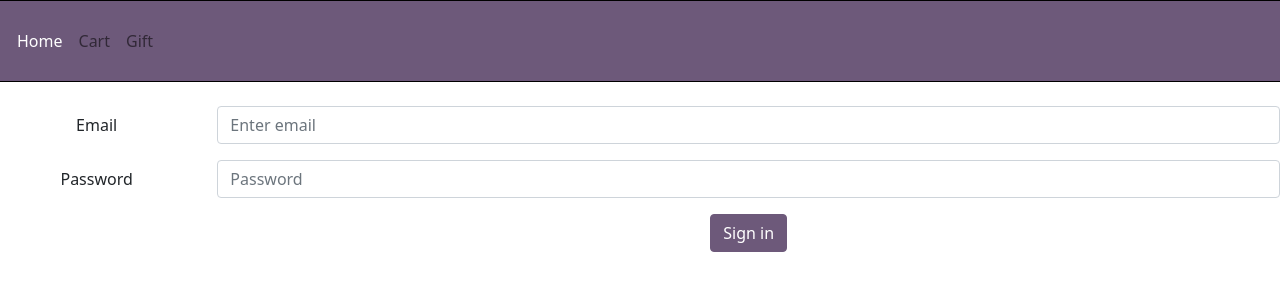
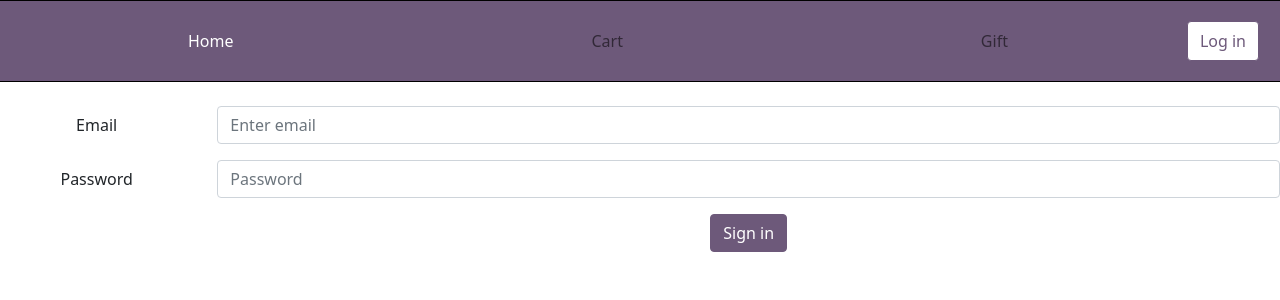
Before and after one commit to marulita18/portfolio-frontend, a React (Create React App) app: page /login in a window 1280 px wide. Shown: the top 300 px of the page. Built offline with nearby package versions, Linux system fonts and the light colour scheme.

Commit message:
added login/logout to navbar

```diff
--- a/src/App.js
+++ b/src/App.js
@@ -1,11 +1,21 @@
-import "./App.css";
+import { useEffect } from "react";
+import { useDispatch } from "react-redux";
 import { Switch, Route } from "react-router-dom";
+
+import { getUserWithStoredToken } from "./store/user/actions";
+
 import Homepage from "./pages/Homepage";
 import Navigation from "./components/navigation/index";
 import Login from "./pages/Login";
 import SignUp from "./pages/Signup";
+import "./App.css";
 
 function App() {
+  const dispatch = useDispatch();
+
+  useEffect(() => {
+    dispatch(getUserWithStoredToken());
+  }, [dispatch]);
   return (
     <div className="App">
       <Navigation />
--- /dev/null
+++ b/src/components/navigation/LoggedIn.js
@@ -0,0 +1,27 @@
+import React from "react";
+import { useDispatch, useSelector } from "react-redux";
+import { logOut } from "../../store/user/actions";
+import Button from "react-bootstrap/Button";
+import { selectUser } from "../../store/user/selector";
+import Nav from "react-bootstrap/Nav";
+
+export default function LoggedIn() {
+  const dispatch = useDispatch();
+  const user = useSelector(selectUser);
+
+  return (
+    <div className="d-flex align-items-center flex-wrap justify-content-right">
+      <Nav.Item>{user.name}</Nav.Item>
+      <Button
+        style={{
+          backgroundColor: "white",
+          color: "#6d597a",
+          borderColor: "#6d597a",
+        }}
+        onClick={() => dispatch(logOut())}
+      >
+        Logout
+      </Button>
+    </div>
+  );
+}
--- /dev/null
+++ b/src/components/navigation/LoggedOut.js
@@ -0,0 +1,20 @@
+import React from "react";
+import { Button } from "react-bootstrap";
+import { useHistory } from "react-router-dom";
+
+export default function LoggedOut() {
+  const history = useHistory();
+
+  return (
+    <Button
+      style={{
+        backgroundColor: "white",
+        color: "#6d597a",
+        borderColor: "#6d597a",
+      }}
+      onClick={() => history.push(`/login`)}
+    >
+      Log in
+    </Button>
+  );
+}
--- a/src/components/navigation/index.js
+++ b/src/components/navigation/index.js
@@ -1,24 +1,29 @@
 import React from "react";
 import Navbar from "react-bootstrap/Navbar";
 import { Nav } from "react-bootstrap";
+import LoggedIn from "./LoggedIn";
+import LoggedOut from "./LoggedOut";
+import { useSelector } from "react-redux";
+import { selectToken } from "../../store/user/selector";
 
 export default function Navigation() {
+  const token = useSelector(selectToken);
+  console.log(token, " show yourself token");
+  const loginLogout = token ? <LoggedIn /> : <LoggedOut />;
+
   return (
     <div>
       <Navbar
-        className="row justify-content-start"
+        className="row justify-content-around"
         style={{
           padding: "20px",
           border: "black, solid, 1px",
           backgroundColor: "#6d597a",
         }}
       >
-        <Nav
-          activeKey="/home"
-          onSelect={(selectedKey) => alert(`selected ${selectedKey}`)}
-        >
+        <Nav style={{ width: "100%" }} fill>
           <Nav.Item>
-            <Nav.Link style={{ color: "white" }} href="/home">
+            <Nav.Link style={{ color: "white" }} href="/">
               Home
             </Nav.Link>
           </Nav.Item>
@@ -28,6 +33,7 @@ export default function Navigation() {
           <Nav.Item>
             <Nav.Link eventKey="link-2">Gift</Nav.Link>
           </Nav.Item>
+          {loginLogout}
         </Nav>
       </Navbar>
       <br />
--- a/src/pages/Homepage.js
+++ b/src/pages/Homepage.js
@@ -21,6 +21,7 @@ export default function Homepage() {
       {wines.map((wine) => {
         return (
           <Card
+            key={wine.id}
             style={{ width: "18rem", maxWidth: "18rem" }}
             className="row justify-content-center m-2"
           >
--- a/src/store/user/actions.js
+++ b/src/store/user/actions.js
@@ -58,7 +58,7 @@ export const login = (email, password) => {
   return async (dispatch, getState) => {
     dispatch(appLoading());
     try {
-      const response = await axios.post(`${apiUrl}/login`, {
+      const response = await axios.post(`${apiUrl}/auth/login`, {
         email,
         password,
       });
@@ -91,7 +91,7 @@ export const getUserWithStoredToken = () => {
     try {
       // if we do have a token,
       // check wether it is still valid or if it is expired
-      const response = await axios.get(`${apiUrl}/me`, {
+      const response = await axios.get(`${apiUrl}/auth/me`, {
         headers: { Authorization: `Bearer ${token}` },
       });
 
```
